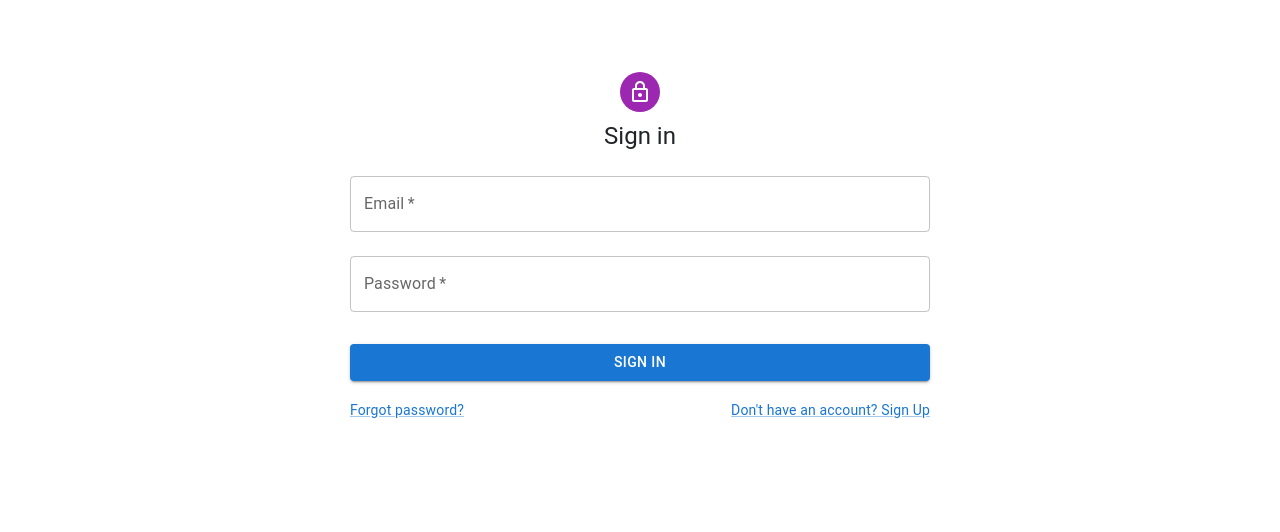
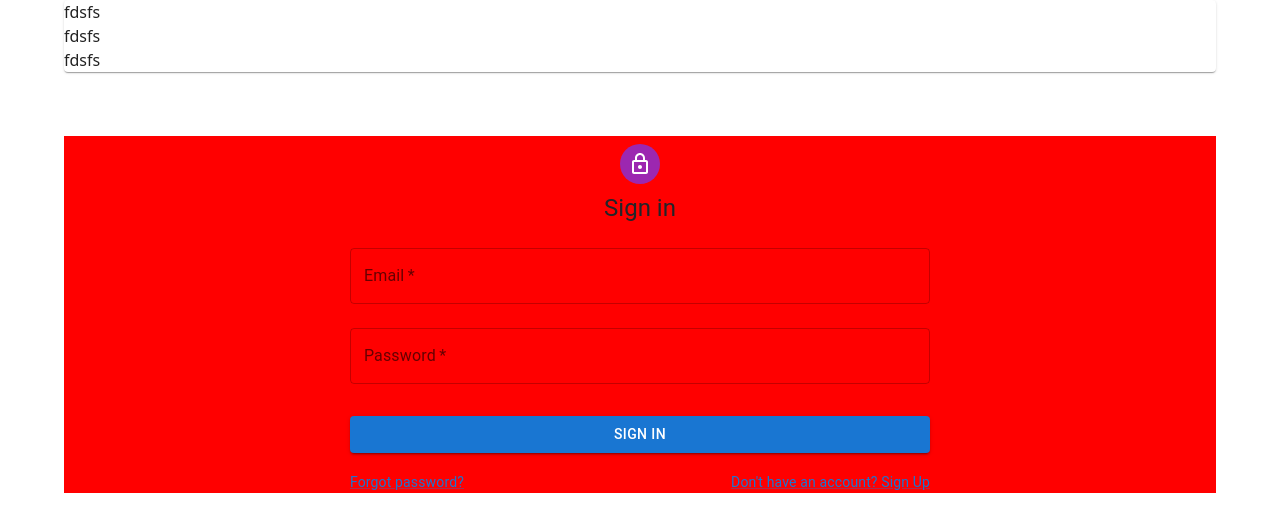
Before and after one commit to arthropodas/django-reactjs, a React (Create React App) app in the folder sample/: page / in a window 1280 px wide. Shown: the top 532 px of the page. Built offline with nearby package versions, Linux system fonts and the light colour scheme.

Commit message:
navbar initial commit

```diff
--- a/sample/src/Login/login.js
+++ b/sample/src/Login/login.js
@@ -7,11 +7,12 @@ import Box from "@mui/material/Box";
 import Grid from "@mui/material/Grid";
 import Link from "@mui/material/Link"
 import { createTheme, ThemeProvider } from "@mui/material/styles";
-import { Container } from "@mui/material";
+import { Container, Paper } from "@mui/material";
 import LockOutlinedIcon from "@mui/icons-material/LockOutlined";
 import Avatar from "@mui/material/Avatar";
 import Button from "@mui/material/Button";
 import Typography from "@mui/material/Typography";
+import Stack from '@mui/material/Stack';
 
 const defaultTheme = createTheme();
 const Login = () => {
@@ -38,9 +39,24 @@ const Login = () => {
 
   return (
     <ThemeProvider theme={defaultTheme}>
-      <Container>
+<Stack direction="column" horizontalAlign="center" verticalAlign="center">
+  <Container>
+    <Paper>
+<Box>
+  fdsfs
+</Box>
+<Box>
+  fdsfs
+</Box>
+<Box>
+  fdsfs
+</Box>
+    </Paper>
         <Box
           sx={{
+            justifyContent:"center",
+          alignItems:"center",
+            bgcolor:'red',
             marginTop: 8,
             display: "flex",
             flexDirection: "column",
@@ -88,7 +104,7 @@ const Login = () => {
               <Button
                 type="submit"
                 fullWidth
-                variant={isFormValid ? "contained" : "outlined"}
+                variant={isFormValid ? "contained" : "disabled"}
                 color="primary"
                 sx={{ mt: 3, mb: 2 }}
                 disabled={!isFormValid}
@@ -110,7 +126,10 @@ const Login = () => {
             </Grid>
           </Box>
         </Box>
-      </Container>
+  </Container>
+
+</Stack>
+
     </ThemeProvider>
   );
 };
```
